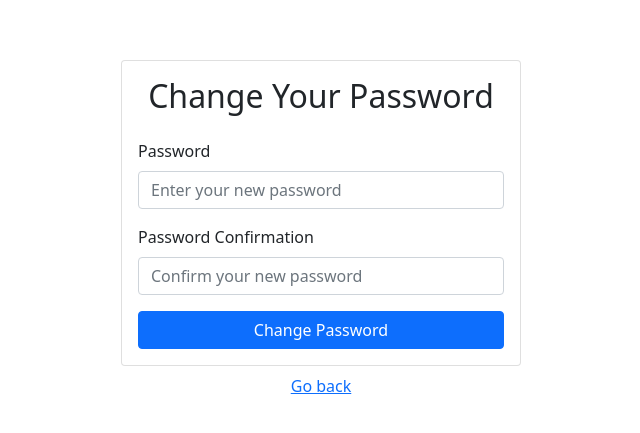
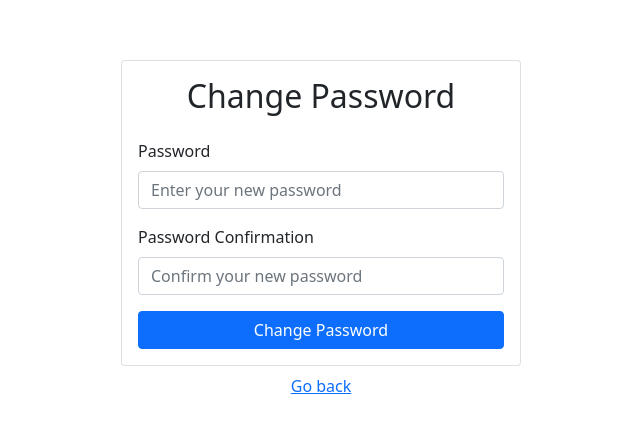
Before and after one commit to ZimmAgu/storage-cloud, a React (Create React App) app: page /change_password in a window 1280 px wide. Shown: the part 171-604 px from the top of the page, without its empty margins (319-959 px from the left). Built offline with nearby package versions, Linux system fonts and the light colour scheme; no server answers; sample sign-in values are in the browser's storage.

Commit message:
Added a Centered Container component to clean up code syntax

```diff
--- /dev/null
+++ b/src/AuthComponents/CenteredContainer.js
@@ -0,0 +1,14 @@
+import React from 'react'
+import {Container} from 'react-bootstrap'
+
+function CenteredContainer( {children} ) { //Adds the centering format so the rest of the program can look more clean and concise
+    return (
+        <Container className="d-flex justify-content-center align-items-center" style={{minHeight: "100vh"}}>
+            <div className="w-100" style={{maxWidth: "25em"}}>
+                {children}
+            </div>
+        </Container>
+    )
+}
+
+export default CenteredContainer
--- a/src/AuthComponents/ForgotPassword.js
+++ b/src/AuthComponents/ForgotPassword.js
@@ -1,8 +1,9 @@
 import {React, useRef, useState} from 'react';
-import {Alert, Button, Card, Container, Form} from 'react-bootstrap'
+import {Alert, Button, Card, Form} from 'react-bootstrap'
 import 'bootstrap/dist/css/bootstrap.min.css';
 import {useAuthContext} from '../Firebase/authorization';
 import {Link, useHistory} from 'react-router-dom'
+import CenteredContainer from './CenteredContainer'
 
 function ForgotPassword() {
     // These refs are used so I can get the value of the Email & Passwords in the handle submission function
@@ -30,9 +31,7 @@ function ForgotPassword() {
     }
 
     return (
-        <>
-           <Container className="d-flex justify-content-center align-items-center" style={{minHeight: "100vh"}}>
-                <div className="w-100" style={{maxWidth: "25em"}}>
+        <CenteredContainer>
             <Card>
                 <Card.Body>
                     <h2 className="text-center mb-4">Reset Password</h2>
@@ -50,9 +49,7 @@ function ForgotPassword() {
                 </div>
                 </Card.Body>
             </Card>
-                </div>
-            </Container>
-        </>
+        </CenteredContainer>
     )
 }
 
--- a/src/AuthComponents/Homepage.js
+++ b/src/AuthComponents/Homepage.js
@@ -1,9 +1,10 @@
 import React from 'react'
 
 import {useAuthContext} from '../Firebase/authorization'
-import {Alert, Button, Card, Container} from 'react-bootstrap'
+import {Button, Card, Container} from 'react-bootstrap'
 import {Link, useHistory} from 'react-router-dom'
 import 'bootstrap/dist/css/bootstrap.min.css';
+import CenteredContainer from './CenteredContainer'
 
 function Homepage() {
     const {currentUser, logUserOut} = useAuthContext()
@@ -19,8 +20,7 @@ function Homepage() {
     return (
         <>
             {currentUser &&
-                <Container className="d-flex justify-content-center align-items-center" style={{minHeight: "100vh"}}>
-                    <div className="w-100" style={{maxWidth: "25em"}}>
+                <CenteredContainer>
                         <Card>
                             <Card.Body>
                                 <h1>Hello {currentUser.email}</h1>
@@ -43,8 +43,7 @@ function Homepage() {
                                 Log Out
                             </Button>
                         </div>
-                    </div>
-                </Container>
+                </CenteredContainer>
             }
         </>
     );
--- a/src/AuthComponents/Login.js
+++ b/src/AuthComponents/Login.js
@@ -3,6 +3,7 @@ import {Alert, Button, Card, Container, Form} from 'react-bootstrap'
 import 'bootstrap/dist/css/bootstrap.min.css';
 import {useAuthContext} from '../Firebase/authorization';
 import {Link, useHistory} from 'react-router-dom'
+import CenteredContainer from './CenteredContainer'
 
 function LoginForm () {
     // These refs are used so I can get the value of the Email & Passwords in the handle submission function
@@ -38,9 +39,7 @@ function LoginForm () {
     }
 
     return (
-        <>
-            <Container className="d-flex justify-content-center align-items-center" style={{minHeight: "100vh"}}>
-                <div className="w-100" style={{maxWidth: "25em"}}>
+        <CenteredContainer>
             <Card onSubmit={handleFormSubmission}>
                 <Card.Body>
                     <h2 className="text-center mb-4">Log In</h2>
@@ -67,9 +66,7 @@ function LoginForm () {
             <div className="w-100 text-center mt-2">
                 Don't have an account? <Link to='./signup'>Sign up</Link>
             </div>
-                </div>
-            </Container>
-        </>
+        </CenteredContainer>
     )
 }
 
--- a/src/AuthComponents/SignUp.js
+++ b/src/AuthComponents/SignUp.js
@@ -3,7 +3,7 @@ import {Alert, Button, Card, Container, Form} from 'react-bootstrap'
 import 'bootstrap/dist/css/bootstrap.min.css';
 import {useAuthContext} from '../Firebase/authorization';
 import {Link, useHistory} from 'react-router-dom'
-
+import CenteredContainer from './CenteredContainer'
 
 function SignUpForm () {
 
@@ -45,9 +45,7 @@ function SignUpForm () {
     }
 
     return (
-        <>
-            <Container className="d-flex justify-content-center align-items-center" style={{minHeight: "100vh"}}>
-                <div className="w-100" style={{maxWidth: "25em"}}>
+        <CenteredContainer>
             <Card onSubmit={handleFormSubmission}>
                 <Card.Body>
                     <h2 className="text-center mb-4">Sign Up</h2>
@@ -76,9 +74,7 @@ function SignUpForm () {
             <div className="w-100 text-center mt-2">
                 Already have an account? <Link to="./login">Log in</Link>
             </div>
-                </div>
-            </Container>
-        </>
+        </CenteredContainer>
     )
 }
 
--- a/src/AuthComponents/UpdateEmail.js
+++ b/src/AuthComponents/UpdateEmail.js
@@ -3,6 +3,7 @@ import {Alert, Button, Card, Container, Form} from 'react-bootstrap'
 import 'bootstrap/dist/css/bootstrap.min.css';
 import {useAuthContext} from '../Firebase/authorization';
 import {Link} from 'react-router-dom'
+import CenteredContainer from './CenteredContainer'
 
 function UpdateEmail () {
     // These refs are used so I can get the value of the Email & Passwords in the handle submission function
@@ -28,12 +29,10 @@ function UpdateEmail () {
 
 
     return (
-        <>
-            <Container className="d-flex justify-content-center align-items-center" style={{minHeight: "100vh"}}>
-                <div className="w-100" style={{maxWidth: "25em"}}>
+        <CenteredContainer>
             <Card onSubmit={handleFormSubmission}>
                 <Card.Body>
-                            <h2 className="text-center mb-4">Log In</h2>
+                    <h2 className="text-center mb-4">Update Email</h2>
                     {formMessage && <Alert variant="danger">{formMessage}</Alert>}
                     <Form>
                         <Form.Group className="mb-3" id="update_Email_Form_Email" >
@@ -48,9 +47,7 @@ function UpdateEmail () {
             <div className="w-100 text-center mt-2">
                 <Link to='./'>Go back</Link>
             </div>
-                </div>
-            </Container>
-        </>
+        </CenteredContainer>
     )
 }
 
--- a/src/AuthComponents/UpdatePassword.js
+++ b/src/AuthComponents/UpdatePassword.js
@@ -3,6 +3,7 @@ import {Alert, Button, Card, Container, Form} from 'react-bootstrap'
 import 'bootstrap/dist/css/bootstrap.min.css';
 import {useAuthContext} from '../Firebase/authorization';
 import {Link} from 'react-router-dom'
+import CenteredContainer from './CenteredContainer'
 
 function UpdatePassword () {
     // These refs are used so I can get the value of the Email & Passwords in the handle submission function
@@ -33,12 +34,10 @@ function UpdatePassword () {
     }
 
     return (
-        <>
-             <Container className="d-flex justify-content-center align-items-center" style={{minHeight: "100vh"}}>
-                <div className="w-100" style={{maxWidth: "25em"}}>
+        <CenteredContainer>
             <Card onSubmit={handleFormSubmission}>
                 <Card.Body>
-                            <h2 className="text-center mb-4">Change Your Password</h2>
+                    <h2 className="text-center mb-4">Change Password</h2>
                     {formMessage && <Alert variant="danger">{formMessage}</Alert>}
                     <Form>
                         <Form.Group className="mb-3" id="update_Password_Form_Password">
@@ -58,9 +57,7 @@ function UpdatePassword () {
             <div className="w-100 text-center mt-2">
                 <Link to='./'>Go back</Link>
             </div>
-                </div>
-            </Container>
-        </>
+        </CenteredContainer>
     )
 }
 
```
Lines whose indentation alone changed are shown as unchanged.
